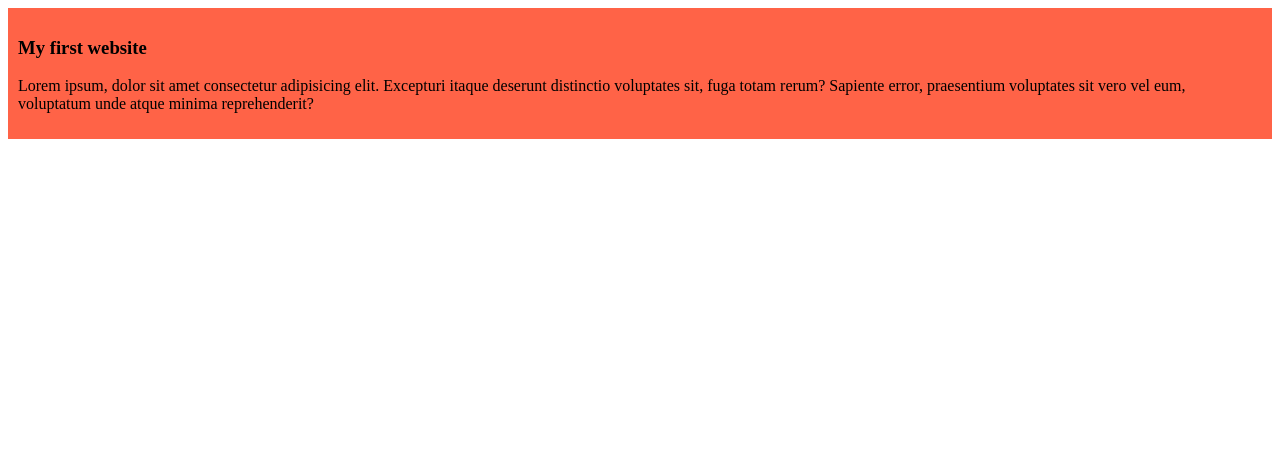
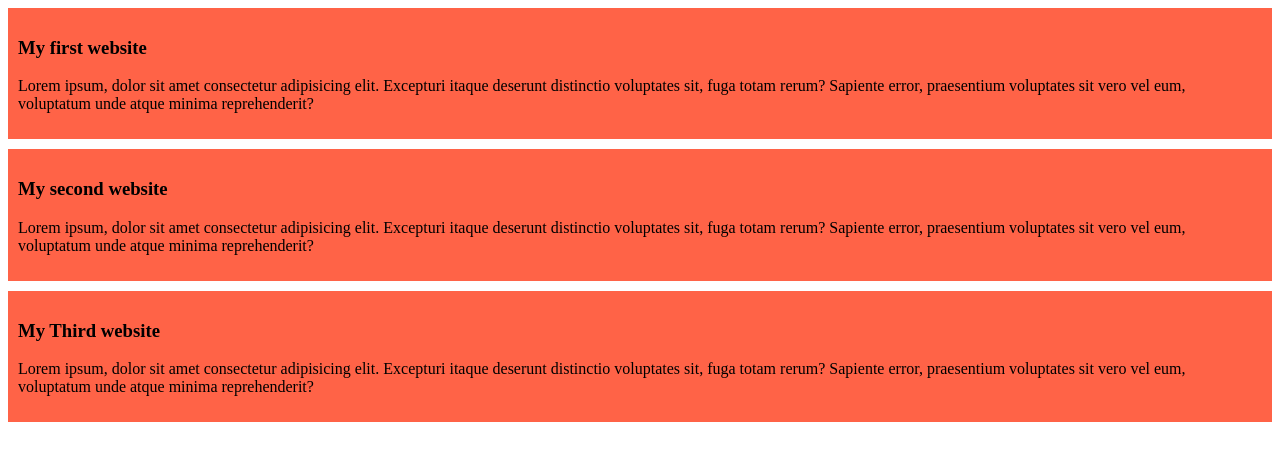
Before and after one commit to tahjibaamin/my-simple-website, a plain HTML site: page index.html in a window 1280 px wide. Drawn offline with Linux system fonts and the light colour scheme; files that its build step writes are made by us from their sources.

Commit message:
added anothers div

```diff
--- a/index.html
+++ b/index.html
@@ -16,5 +16,25 @@
         minima reprehenderit?
       </p>
     </div>
+
+    <div>
+      <h3>My second website</h3>
+      <p>
+        Lorem ipsum, dolor sit amet consectetur adipisicing elit. Excepturi
+        itaque deserunt distinctio voluptates sit, fuga totam rerum? Sapiente
+        error, praesentium voluptates sit vero vel eum, voluptatum unde atque
+        minima reprehenderit?
+      </p>
+    </div>
+
+    <div>
+      <h3>My Third website</h3>
+      <p>
+        Lorem ipsum, dolor sit amet consectetur adipisicing elit. Excepturi
+        itaque deserunt distinctio voluptates sit, fuga totam rerum? Sapiente
+        error, praesentium voluptates sit vero vel eum, voluptatum unde atque
+        minima reprehenderit?
+      </p>
+    </div>
   </body>
 </html>
--- a/styles/blog.css
+++ b/styles/blog.css
@@ -1,4 +1,5 @@
 div {
   background-color: tomato;
   padding: 10px;
+  margin-bottom: 10px;
 }
```
